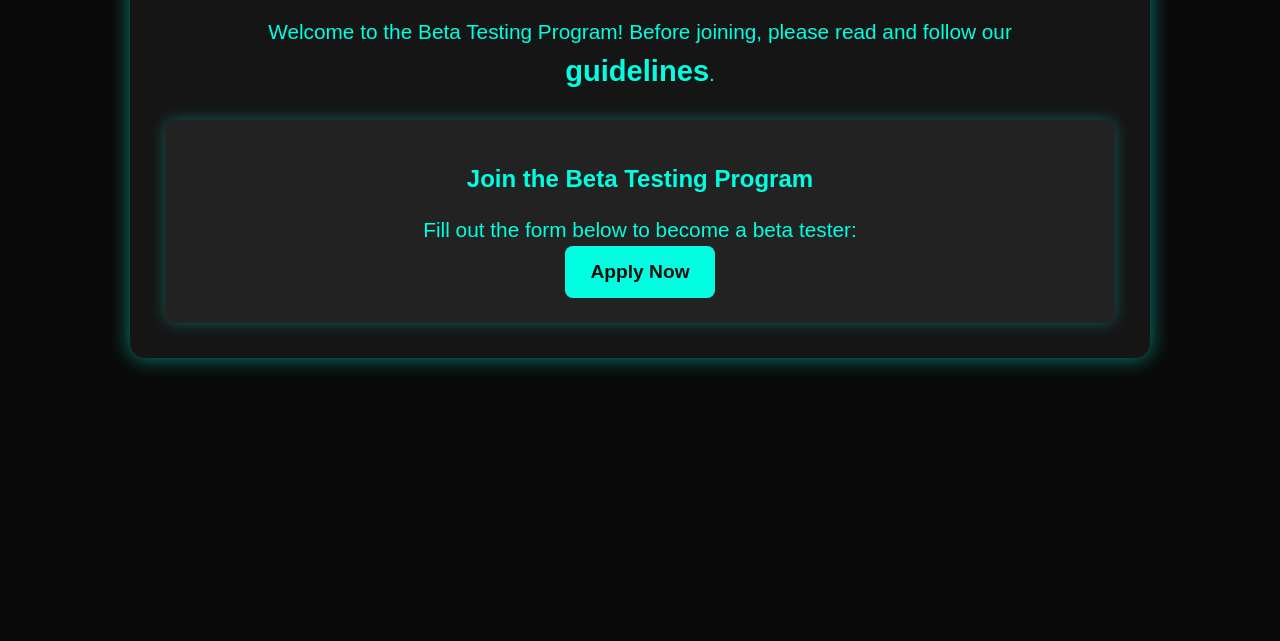
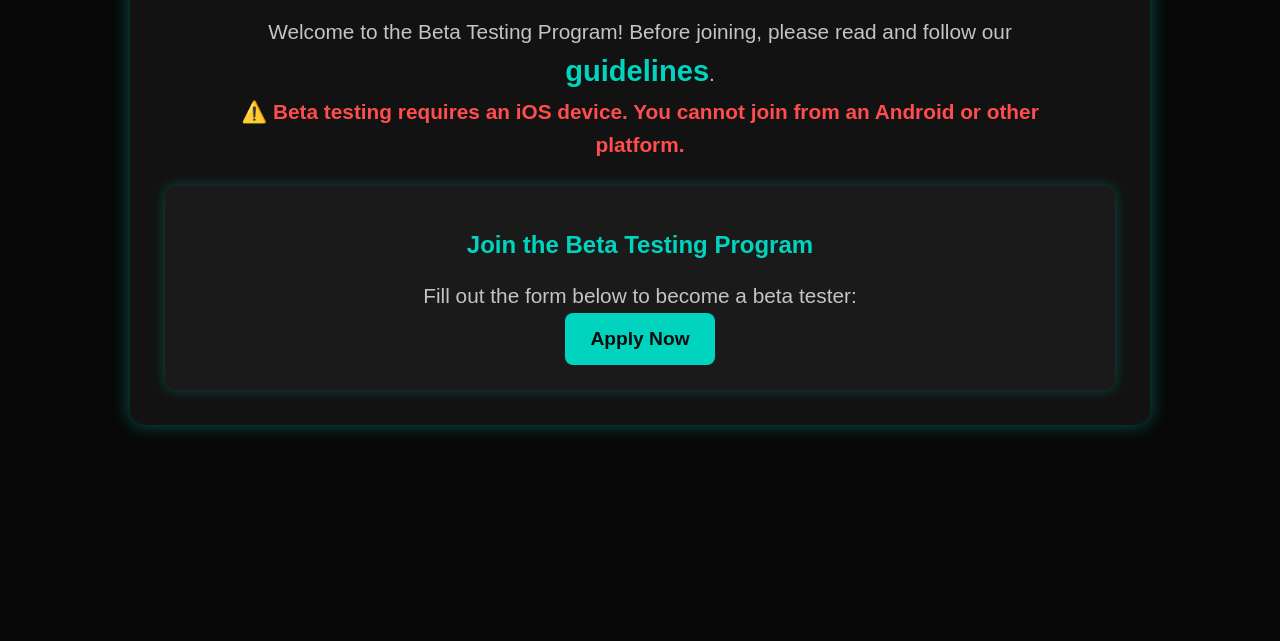
Before and after one commit to szuper1212856/Nbtfbetatester, a plain HTML site: page index.html in a window 1280 px wide. Shown: the part 159-800 px from the top of the page. Drawn offline with Linux system fonts and the light colour scheme.

Commit message:
Update index.html

```diff
--- a/index.html
+++ b/index.html
@@ -6,51 +6,56 @@
     <title>Beta Testing Program</title>
     <style>
         body {
-            background-color: #0a0a0a;
-            color: #00ffe1;
+            background-color: #080808;
+            color: #00d4bf;
             font-family: Arial, sans-serif;
             text-align: center;
             padding: 20px;
         }
         h1 {
             font-size: 2.8em;
-            text-shadow: 0px 0px 15px #00ffe1;
+            text-shadow: 0px 0px 12px #00d4bf;
         }
         p {
             font-size: 1.3em;
             max-width: 850px;
             margin: auto;
             line-height: 1.6;
+            color: #c4c4c4;
+        }
+        .important {
+            color: #ff4d4d;
+            font-weight: bold;
         }
         a {
-            color: #00ffe1;
+            color: #00d4bf;
             text-decoration: none;
             font-weight: bold;
             transition: 0.3s;
         }
         a:hover {
-            text-shadow: 0px 0px 10px #00ffe1;
-            color: #008f7a;
+            text-shadow: 0px 0px 8px #00d4bf;
+            color: #00a08b;
         }
         .container {
             max-width: 950px;
             margin: auto;
             padding: 35px;
-            background-color: #151515;
+            background-color: #121212;
             border-radius: 15px;
-            box-shadow: 0px 0px 20px rgba(0, 255, 225, 0.5);
+            box-shadow: 0px 0px 18px rgba(0, 212, 191, 0.4);
         }
         .form-container {
             margin-top: 25px;
             padding: 25px;
-            background-color: #222;
+            background-color: #1a1a1a;
             border-radius: 10px;
-            box-shadow: 0px 0px 15px rgba(0, 255, 225, 0.3);
+            box-shadow: 0px 0px 12px rgba(0, 212, 191, 0.3);
         }
         .btn {
             display: inline-block;
             padding: 15px 25px;
-            background-color: #00ffe1;
+            background-color: #00d4bf;
             color: #0d0d0d;
             border-radius: 8px;
             font-size: 1.2em;
@@ -60,7 +65,7 @@
         }
         .btn:hover {
             background-color: #008f7a;
-            box-shadow: 0px 0px 15px #00ffe1;
+            box-shadow: 0px 0px 15px #00d4bf;
         }
         .guidelines-link {
             font-size: 1.4em;
@@ -74,6 +79,8 @@
         <h1>Beta Testing Program</h1>
         <p>Welcome to the Beta Testing Program! Before joining, please read and follow our <a href="https://szuper1212856.github.io/Betatesting-guidlines/" class="guidelines-link">guidelines</a>.</p>
 
+        <p class="important">⚠️ Beta testing requires an iOS device. You cannot join from an Android or other platform.</p>
+
         <div class="form-container">
             <h2>Join the Beta Testing Program</h2>
             <p>Fill out the form below to become a beta tester:</p>
```
